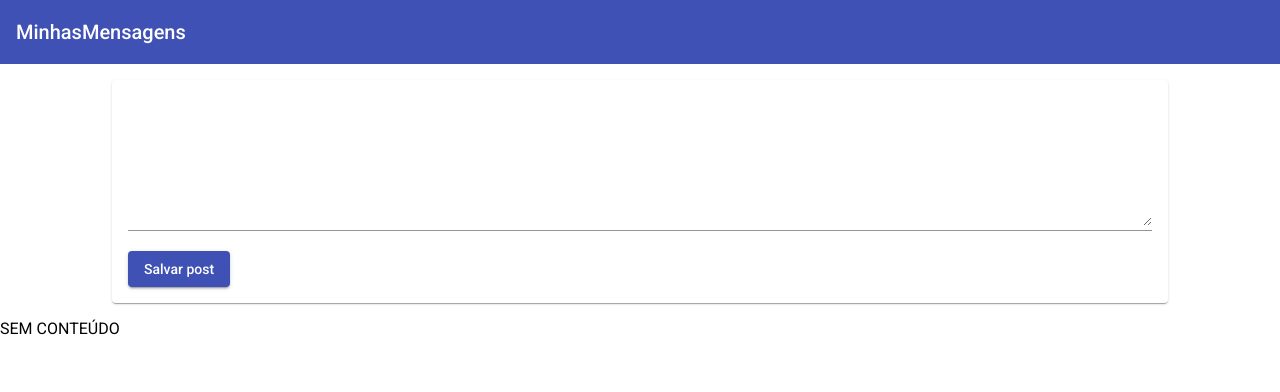
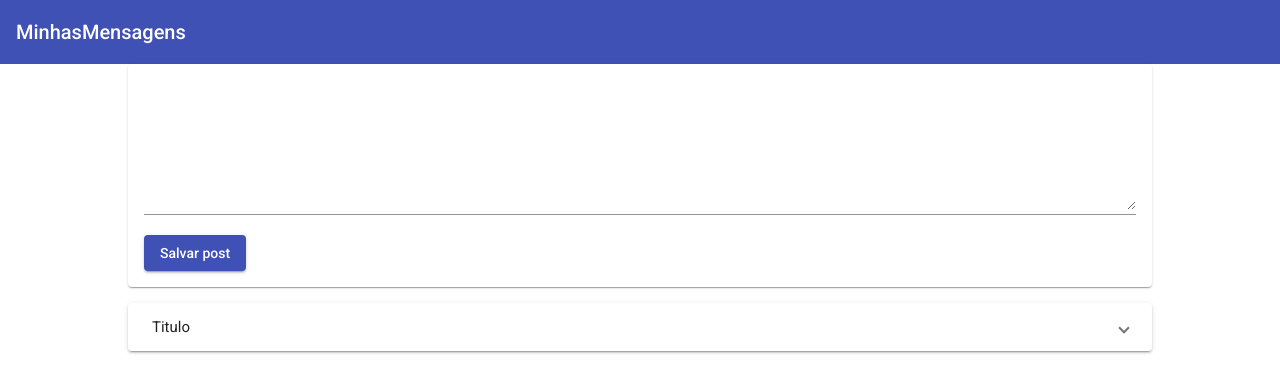
Before and after one commit to eduardoramos1/mean-stack, an Angular app: page / in a window 1280 px wide. Shown: the top 392 px of the page. Built offline with nearby package versions, Linux system fonts and the light colour scheme.

Commit message:
Accordion e post-list

```diff
--- a/src/app/app.component.css
+++ b/src/app/app.component.css
@@ -1,3 +1,5 @@
 main {
   margin-top: 16px;
+  width: 80%;
+  margin: auto;
 }
--- a/src/app/app.component.html
+++ b/src/app/app.component.html
@@ -1,4 +1,5 @@
 <app-header></app-header>
 <main>
   <app-post-create></app-post-create>
+  <app-post-list></app-post-list>
 </main>
--- a/src/app/posts/post-create/post-create.component.css
+++ b/src/app/posts/post-create/post-create.component.css
@@ -1,8 +1,4 @@
-    mat-card {
-        width: 80%;
-        margin: auto;
-    }
-
-    mat-form-field, textarea {
-        width: 100%;
-    }
+mat-form-field,
+textarea {
+  width: 100%;
+}
--- a/src/app/posts/post-create/post-create.component.html
+++ b/src/app/posts/post-create/post-create.component.html
@@ -6,5 +6,3 @@
     Salvar post
   </button>
 </mat-card>
-
-<p>{{ newPost }}</p>
--- /dev/null
+++ b/src/app/posts/post-list/post-list.component.css
@@ -0,0 +1,6 @@
+/* Alveja o proprio elemento */
+:host {
+  /* Elemento é visto como inline, necessario converter pra block */
+  display: block;
+  margin-top: 1rem;
+}
--- /dev/null
+++ b/src/app/posts/post-list/post-list.component.html
@@ -0,0 +1,6 @@
+<mat-accordion>
+  <mat-expansion-panel>
+    <mat-expansion-panel-header>Titulo </mat-expansion-panel-header>
+    <p>a aaaaa</p>
+  </mat-expansion-panel>
+</mat-accordion>
--- /dev/null
+++ b/src/app/posts/post-list/post-list.component.ts
@@ -0,0 +1,14 @@
+import { Component } from '@angular/core';
+
+@Component({
+  templateUrl: './post-list.component.html',
+  selector: 'app-post-list',
+  styleUrls: ['./post-list.component.css'],
+})
+export class PostListComponent {
+  posts = [
+    { title: 'primeiro post', content: 'Primeiro post' },
+    { title: 'segundo post', content: 'segundo post' },
+    { title: 'terceiro post', content: 'terceiro post' },
+  ];
+}
```
Also changed, not shown: src/app/app.module.ts (+9 -1 lines).
